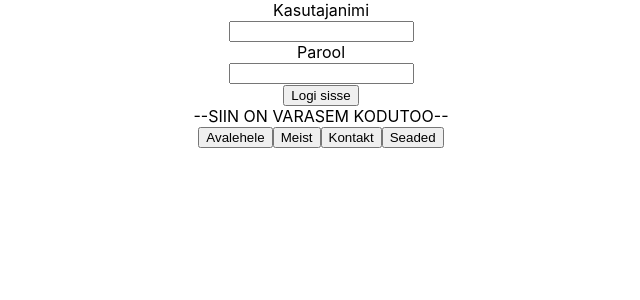
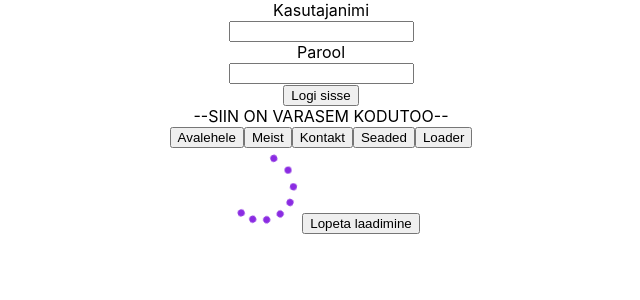
Before and after one commit to KristelBurke/react-11-2023, a React (Create React App) app in the folder kodutoo2/: page /loader in a window 1280 px wide. Shown: the top 300 px of the page, without its empty margins (319-959 px from the left). Built offline with nearby package versions, Linux system fonts and the light colour scheme.

Commit message:
laadimise lopeteja

```diff
--- a/kodutoo2/src/App.css
+++ b/kodutoo2/src/App.css
@@ -36,3 +36,88 @@
     transform: rotate(360deg);
   }
 }
+
+.lds-roller {
+  display: inline-block;
+  position: relative;
+  width: 80px;
+  height: 80px;
+}
+.lds-roller div {
+  animation: lds-roller 1.2s cubic-bezier(0.5, 0, 0.5, 1) infinite;
+  transform-origin: 40px 40px;
+}
+.lds-roller div:after {
+  content: " ";
+  display: block;
+  position: absolute;
+  width: 7px;
+  height: 7px;
+  border-radius: 50%;
+  background: blueviolet;
+  margin: -4px 0 0 -4px;
+}
+.lds-roller div:nth-child(1) {
+  animation-delay: -0.036s;
+}
+.lds-roller div:nth-child(1):after {
+  top: 63px;
+  left: 63px;
+}
+.lds-roller div:nth-child(2) {
+  animation-delay: -0.072s;
+}
+.lds-roller div:nth-child(2):after {
+  top: 68px;
+  left: 56px;
+}
+.lds-roller div:nth-child(3) {
+  animation-delay: -0.108s;
+}
+.lds-roller div:nth-child(3):after {
+  top: 71px;
+  left: 48px;
+}
+.lds-roller div:nth-child(4) {
+  animation-delay: -0.144s;
+}
+.lds-roller div:nth-child(4):after {
+  top: 72px;
+  left: 40px;
+}
+.lds-roller div:nth-child(5) {
+  animation-delay: -0.18s;
+}
+.lds-roller div:nth-child(5):after {
+  top: 71px;
+  left: 32px;
+}
+.lds-roller div:nth-child(6) {
+  animation-delay: -0.216s;
+}
+.lds-roller div:nth-child(6):after {
+  top: 68px;
+  left: 24px;
+}
+.lds-roller div:nth-child(7) {
+  animation-delay: -0.252s;
+}
+.lds-roller div:nth-child(7):after {
+  top: 63px;
+  left: 17px;
+}
+.lds-roller div:nth-child(8) {
+  animation-delay: -0.288s;
+}
+.lds-roller div:nth-child(8):after {
+  top: 56px;
+  left: 12px;
+}
+@keyframes lds-roller {
+  0% {
+    transform: rotate(0deg);
+  }
+  100% {
+    transform: rotate(360deg);
+  }
+}
--- a/kodutoo2/src/App.js
+++ b/kodutoo2/src/App.js
@@ -4,6 +4,7 @@ import Avaleht from "./pages/Avaleht";
 import Meist from "./pages/Meist";
 import Kontakt from "./pages/Kontakt";
 import Seaded from "./pages/Seaded";
+import Loader from "./pages/Loader";
 import { useState } from "react";
 import { useRef} from "react";
 
@@ -60,11 +61,16 @@ function App() {
         <button>Seaded</button>
       </Link>
 
+      <Link to="/loader">
+        <button>Loader</button>
+      </Link>
+
       <Routes>
         <Route path="/" exact element={ <Avaleht/>} />
         <Route path="/meist" exact element={ <Meist/>} />
         <Route path="/kontakt" exact element={ <Kontakt/>} />
         <Route path="/seaded" exact element={ <Seaded/>} />
+        <Route path="/loader" exact element={ <Loader/>} />
       </Routes>
 
     </div>
--- /dev/null
+++ b/kodutoo2/src/pages/Loader.js
@@ -0,0 +1,13 @@
+import React, {useState} from 'react'
+
+function Loader() {
+    const [kasLaeb, uuendaLaadimist] = useState(true)
+    return (
+        <div>
+            { kasLaeb === true && <div class="lds-roller"><div></div><div></div><div></div><div></div><div></div><div></div><div></div><div></div></div>}
+            <button onClick={() => uuendaLaadimist(false)}>Lopeta laadimine</button>
+        </div>
+    )
+}
+
+export default Loader
```
